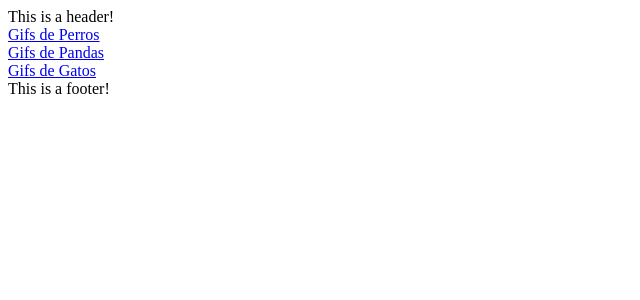
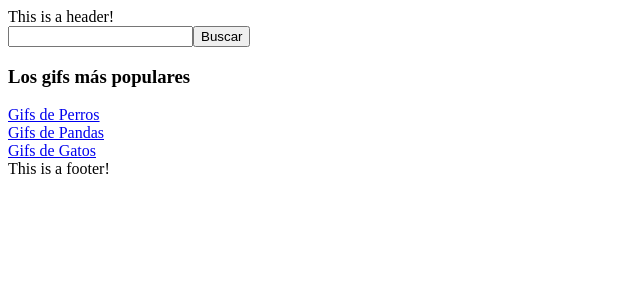
Before and after one commit to cterrasid/gifs-app, a Next.js app: page / in a window 1280 px wide. Shown: the top 300 px of the page, without its empty margins (0-640 px from the left). Built offline with nearby package versions, Linux system fonts and the light colour scheme.

Commit message:
Create Custom hook to render gifs

```diff
--- a/components/Gif.js
+++ b/components/Gif.js
@@ -1,5 +1,3 @@
-import React from "react";
-
 export default function Gif({ title, id, url }) {
   return (
     <a className="gif" href={`#${id}`}>
--- a/pages/gif/[keyword].js
+++ b/pages/gif/[keyword].js
@@ -1,9 +1,9 @@
 import { useRouter } from "next/router";
-import ListOfGifs from "../../components/ListOfGifs";
+import SearcResults from "../searchResults";
 
 export default () => {
   const router = useRouter();
   const { keyword } = router.query;
 
-  return <ListOfGifs keyword={keyword} />;
+  return <SearcResults keyword={keyword} />;
 };
--- a/pages/index.js
+++ b/pages/index.js
@@ -1,21 +1,37 @@
-import React from "react";
+import React, { useState } from "react";
 import Link from "next/link";
+import Router from "next/router";
 
 export default function App() {
+  const [keyword, setKeyword] = useState("");
+
+  const handleSubmit = e => {
+    e.preventDefault();
+    Router.push(`/gif/${keyword}`);
+  };
+
+  const handleChange = e => {
+    setKeyword(e.target.value);
+  };
   return (
     <section className="container">
       <header>This is a header!</header>
       <main>
+        <form onSubmit={handleSubmit}>
+          <input type="text" value={keyword} onChange={handleChange} />
+          <button>Buscar</button>
+        </form>
+        <h3>Los gifs más populares</h3>
         <Link href="/gif/[keyword]" as="/gif/dogs">
-          Gifs de Perros
+          <a>Gifs de Perros</a>
         </Link>
         <br />
         <Link href="/gif/[keyword]" as="/gif/panda">
-          Gifs de Pandas
+          <a>Gifs de Pandas</a>
         </Link>
         <br />
         <Link href="/gif/[keyword]" as="/gif/cats">
-          Gifs de Gatos
+          <a>Gifs de Gatos</a>
         </Link>
       </main>
       <footer>This is a footer!</footer>
```
Also changed, not shown: components/ListOfGifs.js (+1 -19 lines), hooks/useGifs.js (added, +20 -0 lines), pages/searchResults.js (added, +13 -0 lines).
